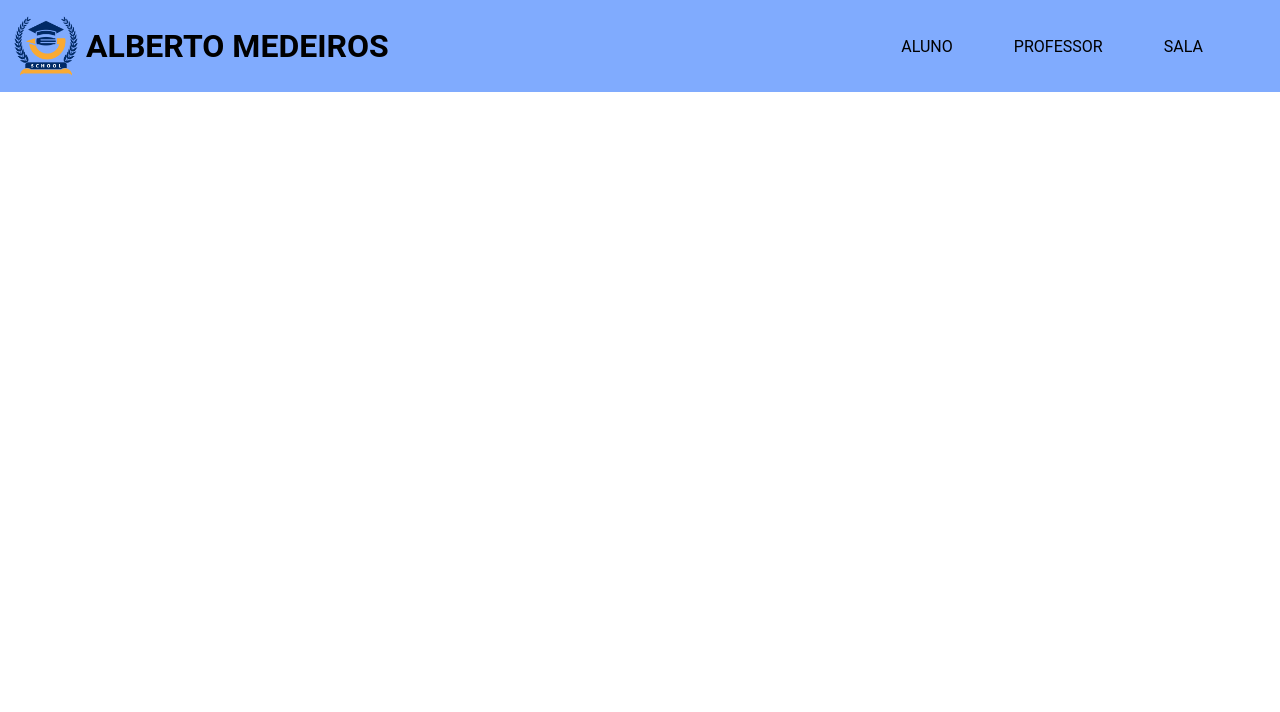
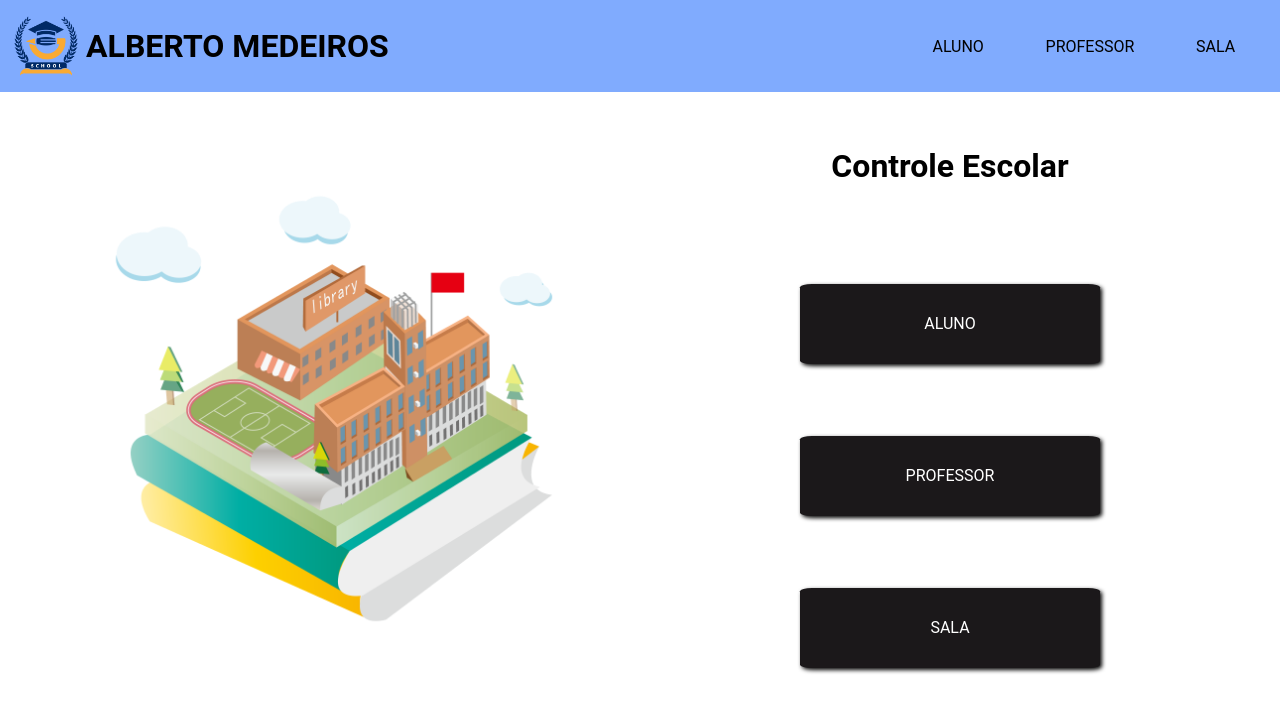
Before and after one commit to matheus-551/School_Control_App, a React (Vite) app: page / in a window 1280 px wide. Shown: the top 712 px of the page. Built offline with nearby package versions, Linux system fonts and the light colour scheme.

Commit message:
refactoring the navbar and adding home component

```diff
--- a/src/components/Home/index.tsx
+++ b/src/components/Home/index.tsx
@@ -1,10 +1,30 @@
 import React from 'react';
 
-// import {} from './styles';
+import homeImage from '../../assets/homeImage.png';
+
+import {
+  Container,
+  ImageHome,
+  GroupItems,
+  Title,
+  GroupButton,
+  Button,
+} from './styles';
 
 const Home: React.FC = () => {
     return (
-      <div/>
+      <Container>
+        <ImageHome src={homeImage}/>
+        <GroupItems>
+          <Title>Controle Escolar</Title>
+
+          <GroupButton>
+            <Button>ALUNO</Button>
+            <Button>PROFESSOR</Button>
+            <Button>SALA</Button>
+          </GroupButton>
+        </GroupItems>
+      </Container>
     )
 }
 
--- a/src/components/Home/styles.ts
+++ b/src/components/Home/styles.ts
@@ -1 +1,61 @@
 import styled from 'styled-components';
+
+export const Container = styled.div`
+    width: 100%;
+    padding: 0 20px;
+
+    display: flex;
+    justify-content: space-around;
+    align-items: center;
+`;
+
+export const ImageHome = styled.img`
+    src: url(${props => props.src});
+    width: 40%;
+`;
+
+export const GroupItems = styled.div`
+    width: 40%;
+    height: 80vh;
+
+    display: flex;
+    flex-direction: column;
+    justify-content: space-around;
+    align-items: center;
+`;
+
+export const Title = styled.h1`
+    padding: 10px;
+`;
+
+export const GroupButton = styled.div`
+    height: 60%;
+    margin-bottom: 20px;
+
+    display: flex;
+    flex-direction: column;
+    justify-content: space-between;
+`;
+
+export const Button = styled.a`
+    width: 300px;
+    height: 80px;
+
+    display: flex;
+    justify-content: center;
+    align-items: center;
+
+    border: none;
+    border-radius: 4%;
+
+    box-shadow: 2px 2px 4px #000;
+
+    color: #fff;
+    background: #1b181a;
+
+    &:hover {
+        transform: scale(1.1);
+        cursor: pointer;
+        background: #292427;
+    }
+`;
--- a/src/components/Navbar/index.tsx
+++ b/src/components/Navbar/index.tsx
@@ -7,6 +7,7 @@ import {
     ContainerLogo,
     Logo,
     NavMenu,
+    NavItem,
 } from './styles';
 
 const Navbar: React.FC = () => {
@@ -17,11 +18,9 @@ const Navbar: React.FC = () => {
                 <h1>ALBERTO MEDEIROS</h1>
             </ContainerLogo>
             <NavMenu>
-                <ul>
-                    <li>ALUNO</li>
-                    <li>PROFESSOR</li>
-                    <li>SALA</li>
-                </ul>
+                <NavItem>ALUNO</NavItem>
+                <NavItem>PROFESSOR</NavItem>
+                <NavItem>SALA</NavItem>
             </NavMenu>
         </Container>
     )
--- a/src/components/Navbar/styles.ts
+++ b/src/components/Navbar/styles.ts
@@ -1,11 +1,13 @@
 import styled from 'styled-components';
 
 export const Container = styled.div`
-    width: 100vw;
+    width: 100%;
     padding: 6px;
 
     display: flex;
     justify-content: space-between;
+    align-items: center;
+
     background: #80ABFE;
 `;
 
@@ -20,35 +22,23 @@ export const Logo = styled.img`
 `;
 
 export const NavMenu = styled.div`
-    width: 35%;
-    padding: 10px;
+    width: 30%;
+    padding: 8px;
 
     display: flex;
-    align-items: center;
-    justify-content: center;
+    justify-content: space-around;
+`;
 
-    ul {
-        width: 100%;
+export const NavItem = styled.a`
+    padding: 4px;
+    flex-shrink: 0;
 
-        display: flex;
-        justify-content: space-evenly;
+    color: #000;
 
-        list-style-type: none;
-
-    }
-
-    ul li:hover {
+    &:hover {
         cursor: pointer;
-
+        font-weight: 500;
         transform: scale(1.1);
-        transition: 200ms ease-out;
-    }
-
-    @media (max-width: 620px) {
-        width: 100%;
-    }
-
-    @media (max-width: 495px) {
-        display: none;
+        transition: 200ms ease-in-out;
     }
 `;
```
Also changed, not shown: src/assets/homeImage.png (renamed from src/assets/school model_4540896.png).
